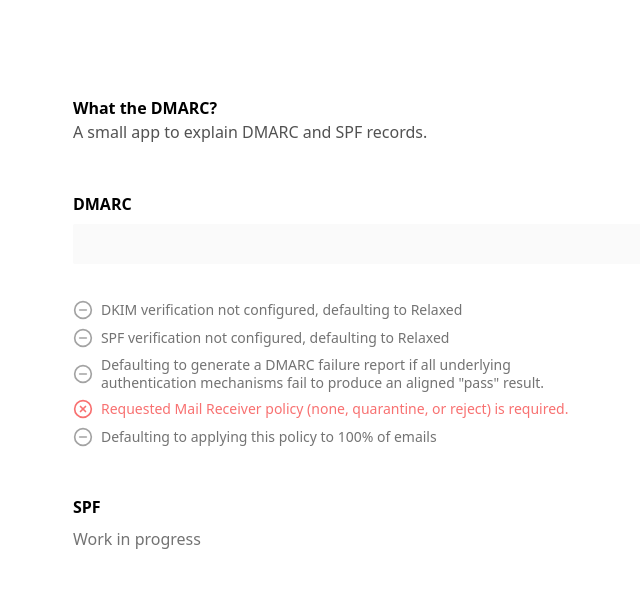
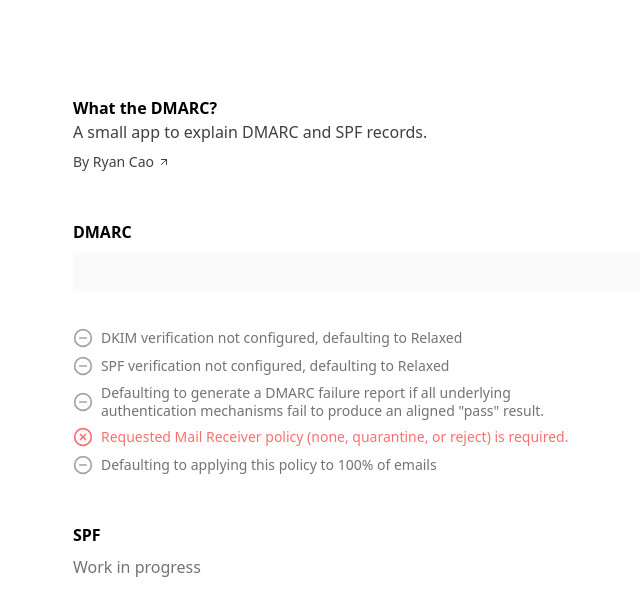
Before and after one commit to ryanccn/what-the-dmarc, a SvelteKit app: page / in a window 1280 px wide. Shown: the top 616 px of the page, without its empty margins (225-865 px from the left). Built offline with nearby package versions, Linux system fonts and the light colour scheme.

Commit message:
feat: add author website link

```diff
--- a/src/routes/+page.svelte
+++ b/src/routes/+page.svelte
@@ -1,4 +1,6 @@
 <script>
+	import { ArrowUpRightIcon } from 'lucide-svelte';
+
 	import DMARC from '../components/DMARC.svelte';
 	import SPF from '../components/SPF.svelte';
 </script>
@@ -8,9 +10,16 @@
 </svelte:head>
 
 <h1 class="font-extrabold">What the DMARC?</h1>
-<p class="text-neutral-600 dark:text-neutral-400 mb-12">
+<p class="text-neutral-700 dark:text-neutral-300 mb-2">
 	A small app to explain DMARC and SPF records.
 </p>
+<a
+	class="flex flex-row items-center gap-x-1 font-medium text-sm w-auto text-neutral-700 hover:text-neutral-600 dark:text-neutral-300 dark:hover:text-neutral-200 transition-colors mb-12"
+	href="https://ryanccn.dev/"
+>
+	<span>By Ryan Cao</span>
+	<ArrowUpRightIcon class="block w-3 h-3" />
+</a>
 
 <h2 class="font-semibold mb-2">DMARC</h2>
 <DMARC />
```
